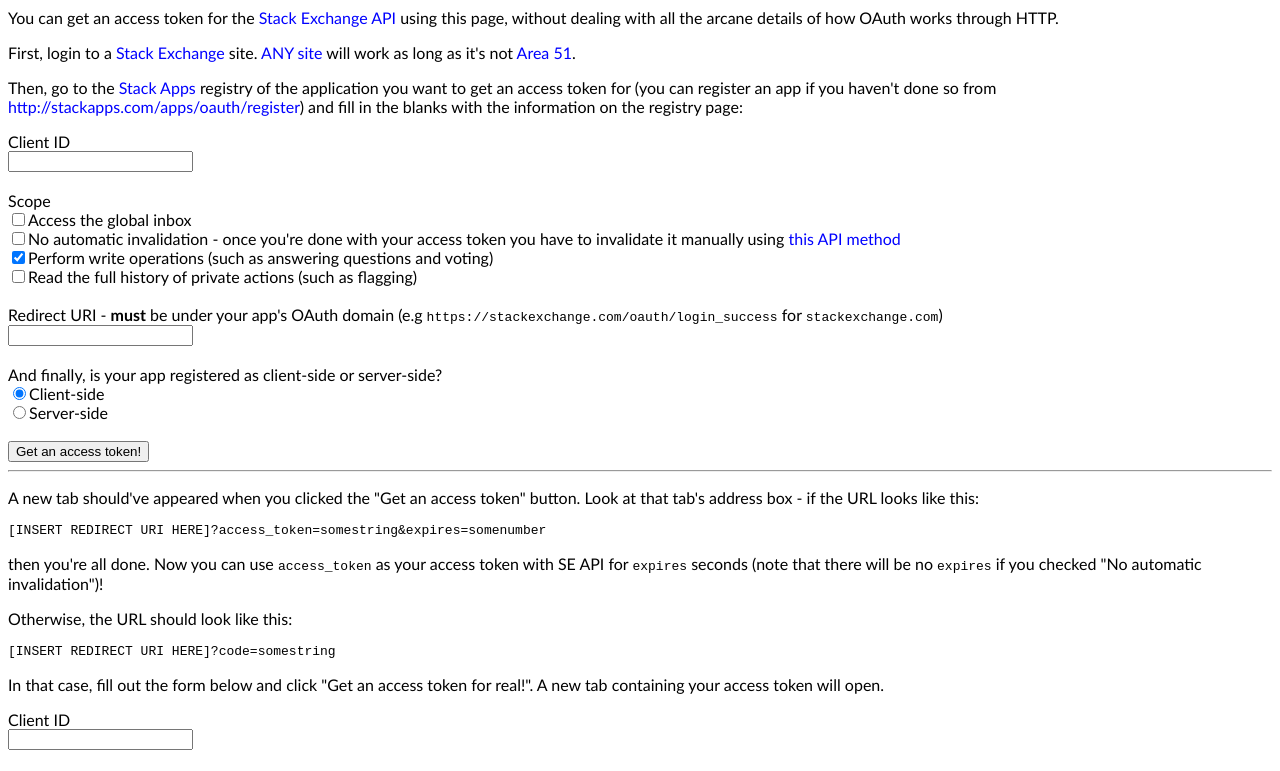
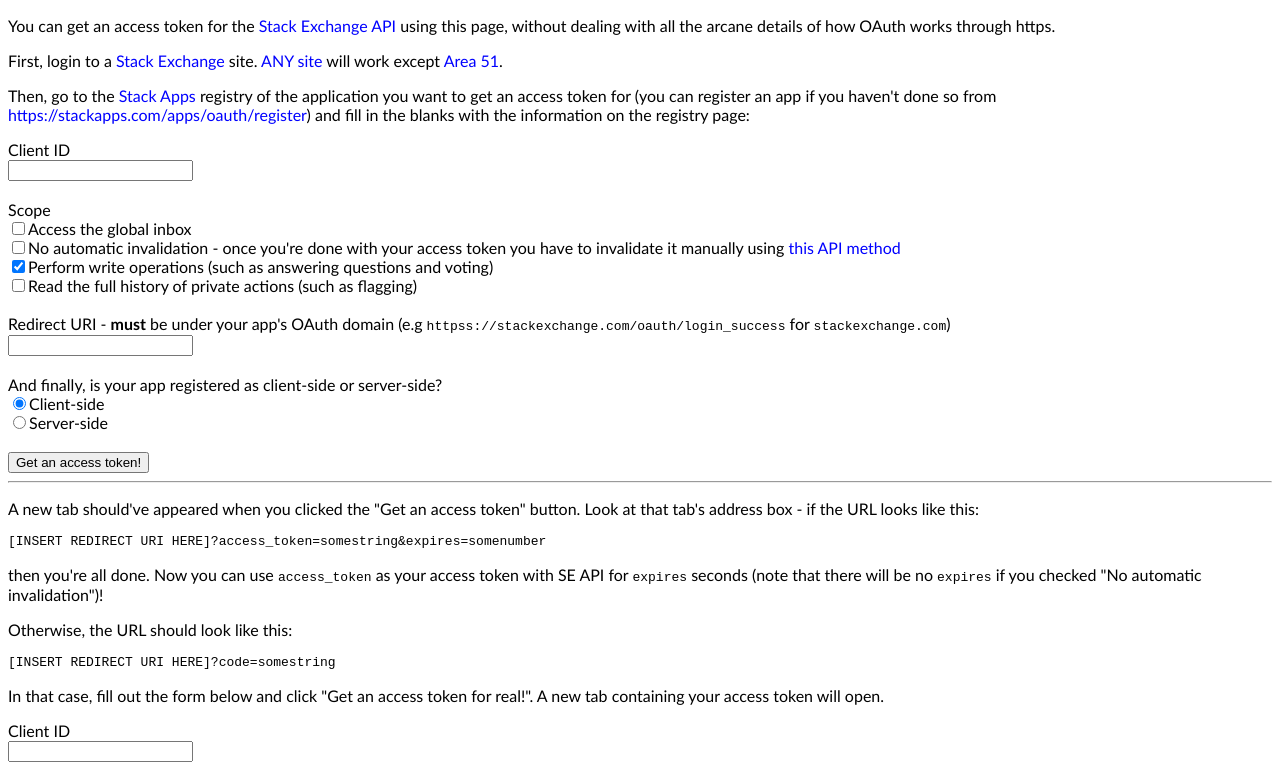
Before and after one commit to dorukayhan/dorukayhan.github.io, a plain HTML site: page se-access-tokens.html in a window 1280 px wide. Both pictures are taken after a click on the button "Get an access token!". Shown: the top 771 px of the page. Drawn offline with Linux system fonts and the light colour scheme.

Commit message:
Make an actual homepage
Also make index.html and se-access-tokens.html well-formed (according to
W3C's Nu HTML checker). Also also tidy up the CSS.

```diff
--- a/noindex/fonts.css
+++ /dev/null
@@ -1,3 +0,0 @@
-body {
-	font-family: Calibri,"Lucida Grande","Lucida Sans",Arial;
-}
--- a/noindex/link-styling.css
+++ b/noindex/styling.css
@@ -16,3 +16,9 @@ a:hover { /* Hovered-over links */
 a:active { /* Clicked-and-held-down links */
 	text-decoration:  underline;
 }
+body {
+	font-family: Calibri,"Lucida Grande","Lucida Sans",Arial;
+}
+h1.centered {
+	text-align: center;
+}
--- a/se-access-tokens.html
+++ b/se-access-tokens.html
@@ -1,4 +1,5 @@
-<html>
+<!DOCTYPE html>
+<html lang="en-US">
 	<head>
 		<title>Get an SE API access token</title>
 		<script type="text/javascript">
@@ -7,7 +8,7 @@
 				var scope = buildScope();
 				var clientId = get('clientId').value;
 				var redirectURI = encodeURIComponent(get('redirectURI').value);
-				var authPage = get('clientSideAuth').checked ? "https://stackexchange.com/oauth/dialog" : "https://stackexchange.com/oauth";
+				var authPage = get('clientSideAuth').checked ? "httpss://stackexchange.com/oauth/dialog" : "httpss://stackexchange.com/oauth";
 				window.open(authPage+'?client_id='+clientId+'&scope='+scope+'&redirect_uri='+redirectURI);
 			}
 
@@ -23,13 +24,12 @@
 			}
 			// ]]>
 		</script>
-		<link rel="stylesheet" href="noindex/fonts.css">
-		<link rel="stylesheet" href="noindex/link-styling.css">
+		<link rel="stylesheet" href="noindex/styling.css">
 	</head>
 	<body>
-		<p>You can get an access token for the <a href="https://api.stackexchange.com">Stack Exchange API</a> using this page, without dealing with all the arcane details of how OAuth works through HTTP.</p>
-		<p>First, login to a <a href="http://stackexchange.com">Stack Exchange</a> site. <a href="http://stackexchange.com/sites">ANY site</a> will work as long as it's not <a href="http://area51.stackexchange.com">Area 51</a>.</p>
-		<p>Then,  go to the <a href="http://stackapps.com">Stack Apps</a> registry of the application you want to get an access token for (you can register an app if you haven't done so from <a href="http://stackapps.com/apps/oauth/register">http://stackapps.com/apps/oauth/register</a>) and fill in the blanks with the information on the registry page:</p>
+		<p>You can get an access token for the <a href="httpss://api.stackexchange.com">Stack Exchange API</a> using this page, without dealing with all the arcane details of how OAuth works through https.</p>
+		<p>First, login to a <a href="https://stackexchange.com">Stack Exchange</a> site. <a href="https://stackexchange.com/sites">ANY site</a> will work except <a href="https://area51.stackexchange.com">Area 51</a>.</p>
+		<p>Then,  go to the <a href="https://stackapps.com">Stack Apps</a> registry of the application you want to get an access token for (you can register an app if you haven't done so from <a href="https://stackapps.com/apps/oauth/register">https://stackapps.com/apps/oauth/register</a>) and fill in the blanks with the information on the registry page:</p>
 		<!-- I hate link markup -->
 
 		Client ID<br>
@@ -41,7 +41,7 @@
 		<input id="writeAccess" type="checkbox" checked>Perform write operations (such as answering questions and voting)<br>
 		<input id="privateInfo" type="checkbox">Read the full history of private actions (such as flagging)<br><br>
 
-		Redirect URI - <strong>must</strong> be under your app's OAuth domain (e.g <code>https://stackexchange.com/oauth/login_success</code> for <code>stackexchange.com</code>)<br>
+		Redirect URI - <strong>must</strong> be under your app's OAuth domain (e.g <code>httpss://stackexchange.com/oauth/login_success</code> for <code>stackexchange.com</code>)<br>
 		<input id="redirectURI" type="text"><br><br>
 
 		And finally, is your app registered as client-side or server-side?<br>
```
Also changed, not shown: index.html (+12 -13 lines).
